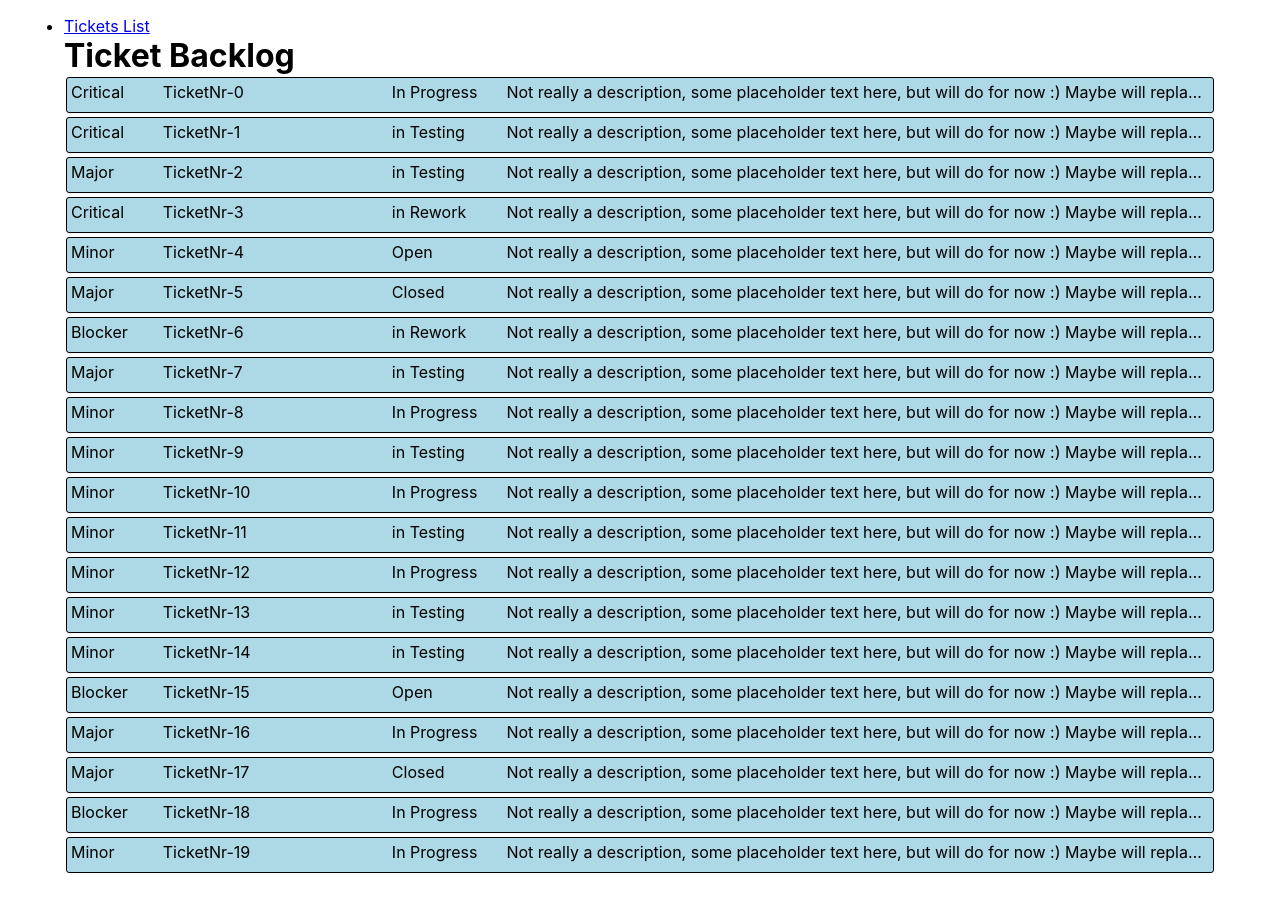
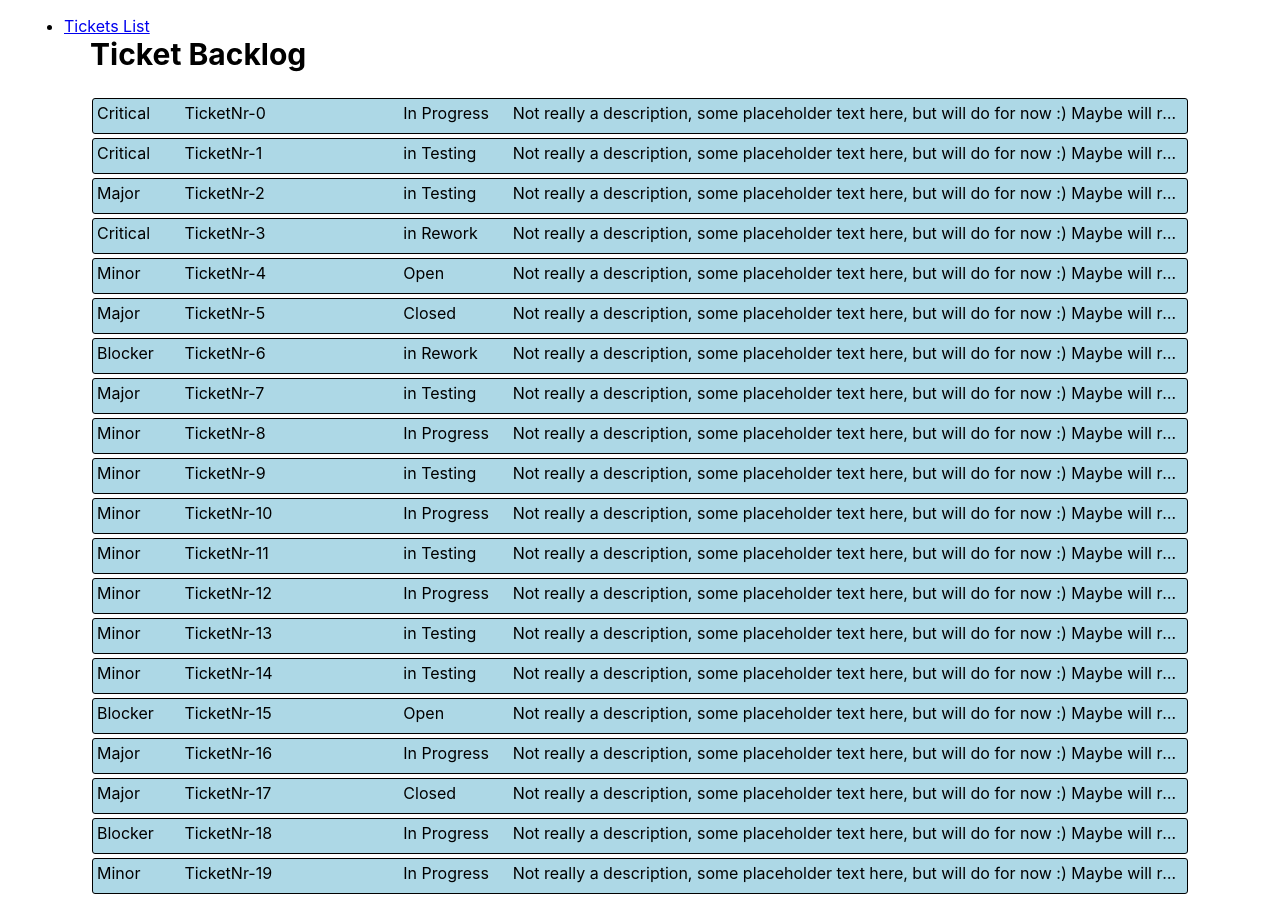
Before and after one commit to aliravn/virtual-list-challenge, a React (Create React App) app: page /backlog in a window 1280 px wide. Before the commit the page ends 891 px from the top, so only its background shows below. Built offline with nearby package versions, Linux system fonts and the light colour scheme.

Commit message:
adapt backlog width for large screens for better readability

```diff
--- a/src/pages/Backlog/Backlog.js
+++ b/src/pages/Backlog/Backlog.js
@@ -2,13 +2,16 @@ import React from 'react';
 import ScalableList from 'components/ScalableList/ScalableList.js';
 import { createBacklog } from 'utils/dataFactory.js';
 import Ticket from 'components/Ticket/Ticket.js';
+import styles from 'pages/Backlog/Backlog.module.scss';
 
 const items = createBacklog(200);
 
 const Backlog = () => {
 	return (
 		<>
-			<h1>Ticket Backlog</h1>
+			<div className={styles.container}>
+				<h1 className={styles.heading}>Ticket Backlog</h1>
+
 				<ScalableList
 					itemsTotal={items.length}
 					itemHeight={40}
@@ -21,6 +24,7 @@ const Backlog = () => {
 						);
 					}}
 				/>
+			</div>
 		</>
 	);
 };
--- a/src/pages/Backlog/Backlog.module.scss
+++ b/src/pages/Backlog/Backlog.module.scss
@@ -8,3 +8,10 @@
 		font-size: clamp(24px, 4vw, 30px);
 	}
 }
+
+@media screen and (min-width: 1200px) {
+	.container {
+		max-width: 1100px;
+		margin: 0 auto;
+	}
+}
```
Lines whose indentation alone changed are shown as unchanged.
